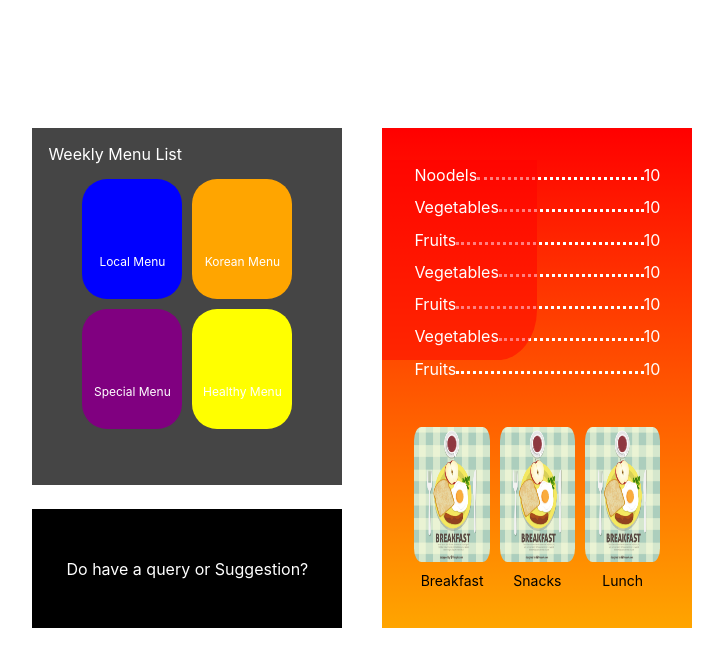
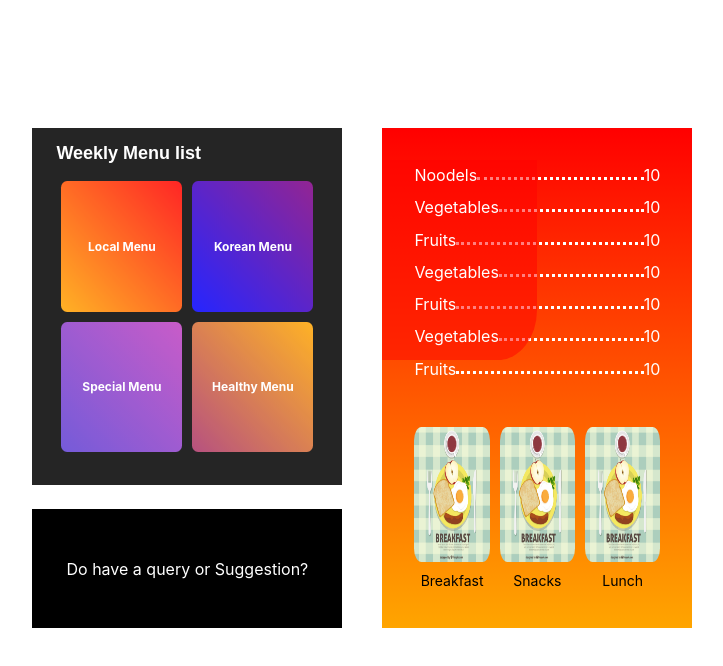
Before and after one commit to rohitsingh79/Semphil-Canteen-Samsung-UI, a React (Create React App) app: page / in a window 1280 px wide. Shown: the top 666 px of the page, without its empty margins (6-729 px from the left). Built offline with nearby package versions, Linux system fonts and the light colour scheme.

Commit message:
designed weekly memu component

```diff
--- a/src/WeeklyMenu/WeeklyMenu.jsx
+++ b/src/WeeklyMenu/WeeklyMenu.jsx
@@ -1,28 +1,85 @@
 import {MenuList , GridItems , TextMenu , MenuCard ,MenuWrapper,} from './style' ;
 import Suggestion from './Suggestion';
 import HOC from '../HOC/HOC';
+import styled from 'styled-components';
+
+const WeeklyMenuWrapper = styled.div`
+  height: 100%;
+  width: 100%;
+  background: #000000;
+  box-sizing: border-box;
+  opacity: 0.85;
+  padding-left: 24px;
+  padding-right: 24px;
+  padding-top: 48px;
+  padding-bottom: 48px;
+  position:relative;
+`;
+
+const GridWrapper = styled.div`
+  display: flex;
+  flex-direction: row;
+  flex-wrap: wrap;
+  height: 100%;
+  box-sizing: border-box;
+`;
+
+const GridChild = styled.div`
+  flex: 30%;
+  height: 50%;
+  border-radius: 5%;
+  margin: 5px;
+  display:flex;
+  justify-content:center;
+  align-items:center;
+`;
+
+const MenuText = styled.div`
+  color: white;
+  font-size: 18px;
+  position: absolute;
+  top: 15px;
+  font-weight: bold;
+  font-family: sans-serif;
+`;
+
+const ListText = styled.div`
+color:white;
+font-size:12px;
+font-weight: bold;
+`
 
 function WeeklyMenu(){
 
-    const Menus = [{menuType:'Local Menu' , color:'blue'},
-    {menuType:'Korean Menu' , color:'orange'},
-    {menuType:'Special Menu' , color:'purple'},
-    {menuType:'Healthy Menu',color:'yellow'}
-  ]
+  return (
+    <WeeklyMenuWrapper>
+    <MenuText>Weekly Menu list</MenuText>
+    <GridWrapper>
+      <GridChild
+        style={{ background: "linear-gradient(to top right, orange, red)" }}
+      >
+       <ListText>Local Menu</ListText>
+      </GridChild>
 
-  return (
-    <>
-    <MenuList>
-      <div className='menuText'>Weekly Menu List</div>
-    <GridItems>
-     {Menus.map((menu , index)=>{
-
-       return ( <MenuCard key = {index} color = {menu.color}><TextMenu>{menu.menuType}</TextMenu></MenuCard>)
-
-     })}
-    </GridItems>
-     </MenuList>
- </>
+      <GridChild
+        style={{ background: "linear-gradient(to top right, blue, purple)" }}
+      >
+         <ListText>Korean Menu</ListText>
+      </GridChild>
+      <GridChild
+        style={{
+          background: "linear-gradient(to top right, #5D3FD3, #BF40BF)"
+        }}
+      > <ListText>Special Menu</ListText></GridChild>
+      <GridChild
+        style={{
+          background: "linear-gradient(to top right, #AA336A, orange)"
+        }}
+      >
+         <ListText>Healthy Menu</ListText>
+      </GridChild>
+    </GridWrapper>
+  </WeeklyMenuWrapper>
   )
 
 
```
